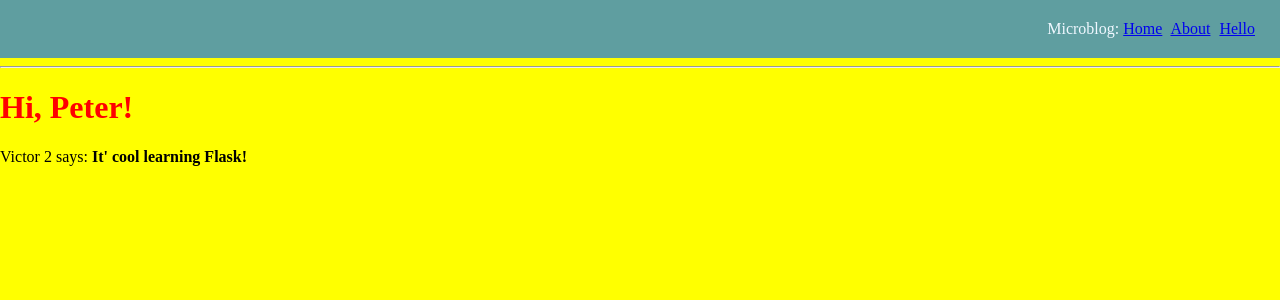
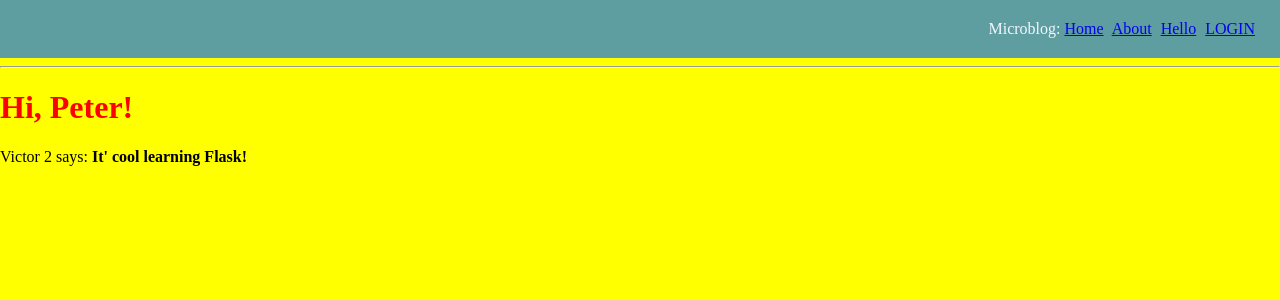
Before and after one commit to victsomie/microblog, a Flask app: page / in a window 1280 px wide. Shown: the top 300 px of the page. Run offline with Flask 2, Linux system fonts and the light colour scheme.

Commit message:
added login page link and more content

```diff
--- a/app/templates/base.html
+++ b/app/templates/base.html
@@ -13,6 +13,7 @@
         <a href="/index">Home</a>
         <a href="/about">About</a>
         <a href="/hello">Hello</a>
+        <a href="/login">LOGIN</a>
       </div>
 
     <hr>
```
Also changed, not shown: 1 other file.
